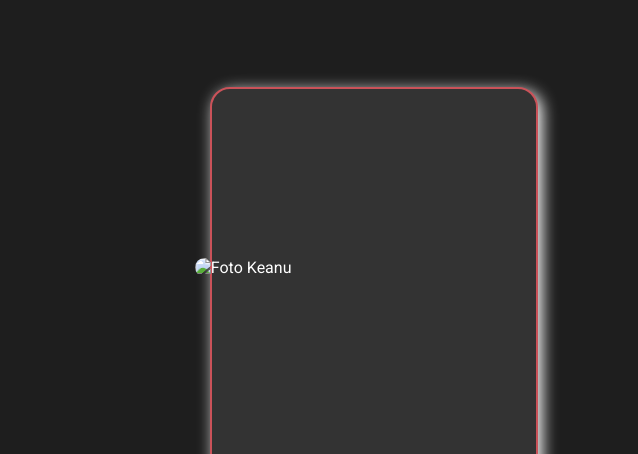
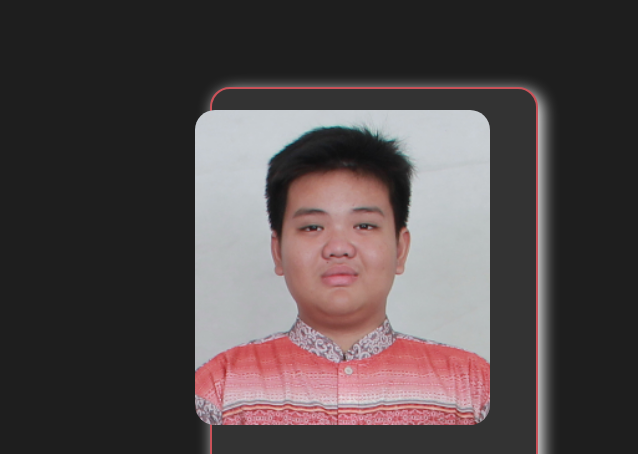
Before and after one commit to keanuryansyah/tugas-PWTM, a plain HTML site: page index.html in a window 1280 px wide. Shown: the part 153-607 px from the top of the page, 642-1280 px from the left. Drawn offline with Linux system fonts and the light colour scheme; a web font is replaced by a local one.

Commit message:
Update index.html

```diff
--- a/index.html
+++ b/index.html
@@ -75,7 +75,7 @@
                     </div>
                 </div>
                 <div id="hero-ctn-col2" class="heco h100">
-                    <img src="0my-photo.png" alt="Foto Keanu" title="Foto Keanu">
+                    <img src="my-photo.png" alt="Foto Keanu" title="Foto Keanu">
                 </div>
             </div>
         </div>
```
